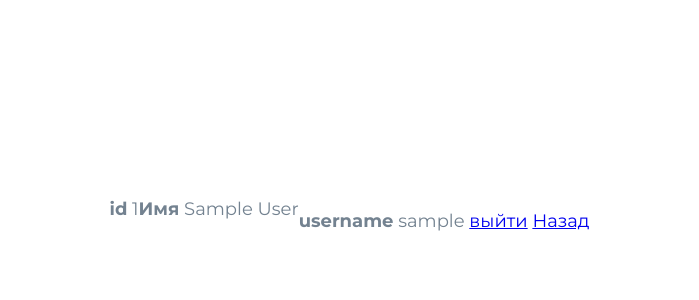
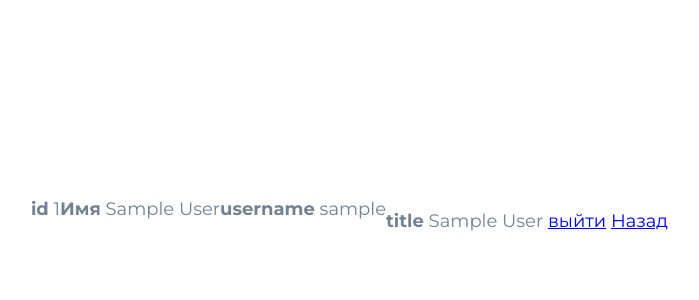
Before and after one commit to ReTrOBANAN/SchoolProject, a FastAPI app: a page that uses src/templates/profile.html in a window 1280 px wide. Shown: the part 178-478 px from the top of the page, without its empty margins (283-982 px from the left). Run offline with FastAPI, Linux system fonts and the light colour scheme; tables that the repository leaves empty hold one stand-in row (values such as "Sample post").

Commit message:
minor update

```diff
--- a/src/function.py
+++ b/src/function.py
@@ -32,14 +32,23 @@ def upgrade_title(id):
     with Session(init.engine) as session:
         stmt = select(init.User).where(init.User.id == id)
         user = session.execute(stmt).scalar_one()
-        for i in levels:
-            if i["min_points"] >= user[0].min_points and user[0].title != i["title"]:
+
+        new_title = None
+        new_background = None
+
+        for i in reversed(levels):
+            if user.min_points >= i["min_points"] and user.title != i["title"]:
                 new_title = i["title"]
                 new_background = i["background"]
                 break
+
         if new_title:
-            stmt = update(init.User).where(init.User.id == id).values(title=new_title, background=new_background)
+            stmt = update(init.User).where(init.User.id == id).values(
+                title=new_title,
+                background=new_background
+            )
             session.execute(stmt)
+            session.commit()
 
 # кодирование пароля
 def encrypt(text):
--- a/src/main.py
+++ b/src/main.py
@@ -170,7 +170,7 @@ async def get_answers():
                 "name": data[0].name,
                 "username": row.owner,
                 "text": row.description,
-                "time": row.created_at,
+                "created_at": row.created_at.isoformat() if row.created_at else None,
             })
         return JSONResponse(content=questions)
 
@@ -207,19 +207,18 @@ async def get_questions():
         stmt = select(
             init.User.min_points,
             init.User.username,
+            init.User.background,
+            init.User.title,
         )
         data = conn.execute(stmt).fetchall()
 
         questions = []
         for row in data:
-            stmt = select(init.User.name).where(init.User.username == row.owner)
-            data = conn.execute(stmt).fetchall()
             questions.append({
-                "id": row.id,
-                "question_id": row.question_id,
-                "name": data[0].name,
-                "username": row.owner,
-                "text": row.description,
+                "min_points": row.min_points,
+                "username": row.username,
+                "background": data[0].background,
+                "title": row.title,
             })
         return JSONResponse(content=questions)
 
@@ -345,6 +344,8 @@ async def addcomment(
         )
         conn.add(comments)
         conn.commit()
+        function.upgrade(request.cookies.get("id"))
+        function.upgrade_title(request.cookies.get("id"))
         return RedirectResponse(url=f'/question/{id}', status_code=303)
 
 @app.get("/profile/{username}", tags=["Профиль"])
@@ -353,9 +354,11 @@ async def profile(request: Request, username: str):
             stmt = select(
                 init.User.id,
                 init.User.name,
+                init.User.title,
+                init.User.background,
             ).where(init.User.username == username)
             data = conn.execute(stmt).fetchall()
-            account = [data[0].id, data[0].name, username]
+            account = [data[0].id, data[0].name, username, data[0].title, data[0].background]
     return templates.TemplateResponse(
         "profile.html",
         {"request": request, "account": account}
--- a/src/templates/profile.html
+++ b/src/templates/profile.html
@@ -6,13 +6,14 @@
     <link rel="stylesheet" href="{{ url_for('static', path='/main.css') }}">
     <link rel="stylesheet" href="{{ url_for('static', path='/auth.css') }}">
 </head>
-<body>
+<body style="background: {{ account[4] }};">
 <!--    <div class="login-button-container">-->
 <!--        <a href="/logout" class="login-button">Выйти</a>-->
 <!--    </div>-->
             <p><strong>id</strong> {{ account[0] }}
             <p><strong>Имя</strong> {{ account[1] }}
             <p><strong>username</strong> {{ account[2] }}
+            <p><strong>title</strong> {{ account[3] }}
 <a href="/logout">выйти</a>
 <a href="/">Назад</a>
 </body>
```
